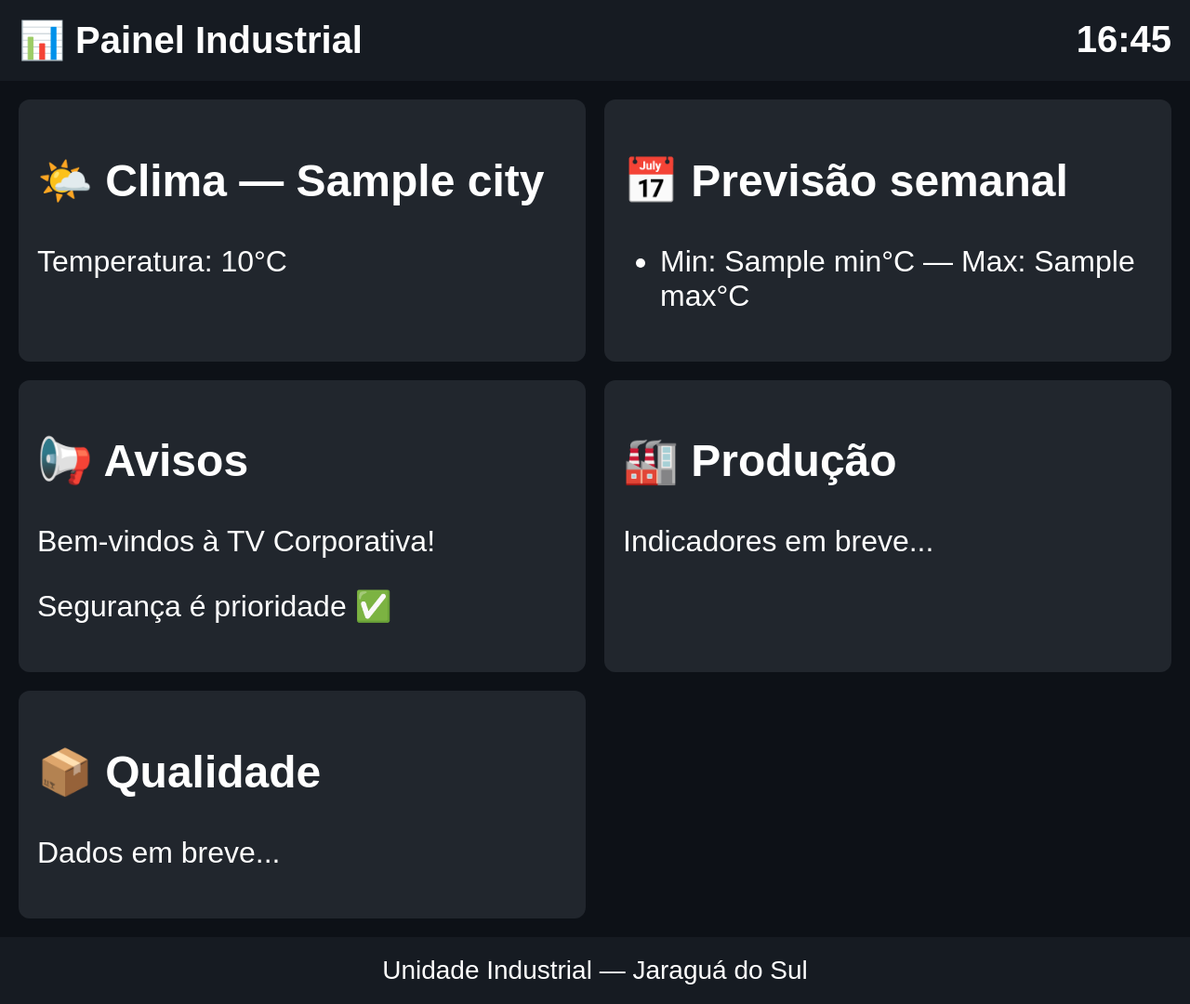
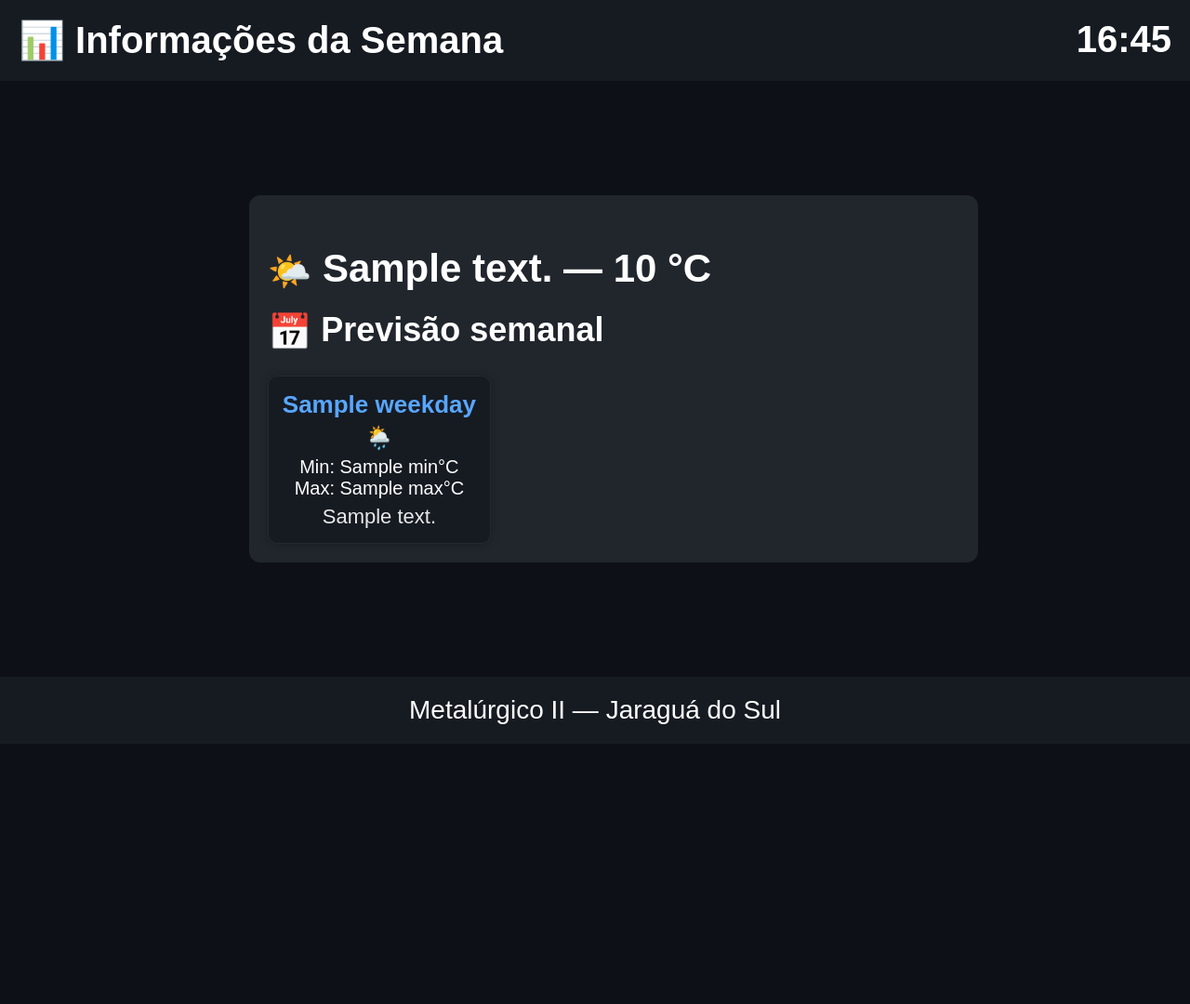
Before and after one commit to trindadereisthiago/tv_corporativa, a Flask app: template presentation/templates/index.html in a window 1280 px wide. Shown: the whole page at 93% size. After the commit the page ends 779 px from the top, so only its background shows below. Run offline with Flask 3, Linux system fonts and the light colour scheme; the template is opened without the code that fills it: most values are stand-ins (such as "Sample title", 1, 10 or a date in 2020).

Commit message:
feat: Novas features adcionadas

```diff
--- a/presentation/routes.py
+++ b/presentation/routes.py
@@ -1,10 +1,14 @@
 from flask import Blueprint, render_template
 from infrastructure.weather_api import OpenWeatherAPI
 from domain.weather_service import WeatherService
+from dotenv import load_dotenv
+import os
 
 router = Blueprint('router', __name__)
 
-api_key = "SUA_API_KEY_AQUI"
+load_dotenv()
+
+api_key = os.getenv("OPENWEATHER_API_KEY")
 weather_repository = OpenWeatherAPI(api_key)
 weather_service = WeatherService(weather_repository)
 
--- a/presentation/templates/index.html
+++ b/presentation/templates/index.html
@@ -6,7 +6,7 @@
     <meta http-equiv="refresh" content="900"> <!-- Atualiza a cada 15min -->
     <title>TV Corporativa</title>
     <style>
-        body {
+        html, body {
             margin: 0;
             background: #0d1117;
             color: #fff;
@@ -14,7 +14,10 @@
             font-size: 32px;
             display: flex;
             flex-direction: column;
-            height: 100vh;
+            height: 100%;
+            padding: 0;
+            width: 100%;
+            overflow: hidden;
         }
 
         header {
@@ -32,6 +35,9 @@
             flex: 1;
             padding: 20px;
             gap: 20px;
+            width: 100vw;
+            height: 100vh;
+            overflow: hidden;
         }
 
         .box {
@@ -45,6 +51,99 @@
             padding: 20px;
             font-size: 28px;
             text-align: center;
+        }
+
+        .weather-box {
+            display: flex;
+            flex-direction: column;
+        }
+
+        .weather-grid {
+            display: grid;
+            grid-template-columns: repeat(3, 1fr);
+            gap: 12px;
+            margin-top: 15px;
+        }
+
+        .weather-card {
+            background: #161b22;
+            border-radius: 10px;
+            padding: 15px;
+            text-align: center;
+            font-size: 24px;
+            display: flex;
+            flex-direction: column;
+            gap: 6px;
+            border: 1px solid rgba(255, 255, 255, 0.06);
+            box-shadow: 0 0 8px rgba(0, 0, 0, 0.25);
+            transition: 0.3s ease;
+        }
+
+        .weather-card:hover {
+            transform: scale(1.05);
+            background: #1f2630;
+        }
+
+        .weekday {
+            font-weight: bold;
+            color: #58a6ff;
+            font-size: 26px;
+        }
+
+        .temp span {
+            display: block;
+            font-size: 20px;
+        }
+
+        .desc {
+            font-size: 22px;
+            opacity: 0.9;
+        }
+
+        .emoji {
+            font-size: 38px;
+            vertical-align: middle;
+        }
+
+        .title {
+            font-size: 42px;
+            margin-bottom: 10px;
+        }
+
+        .subtitle {
+            font-size: 36px;
+            margin: 10px 0;
+        }
+
+        .weather-card.today {
+            border: 2px solid #fff;
+            backdrop-filter: blur(6px);
+            transform: scale(1.03);
+            font-weight: 600;
+        }
+
+        .carousel-container {
+            position: relative;
+            width: 100%;
+            height: 100%;
+            overflow: hidden;
+        }
+
+        .carousel-slide {
+            position: absolute;
+            top: 0;
+            left: 0;
+            width: 100%;
+            height: 100%;
+            opacity: 0;
+            transition: opacity 1s ease;
+            display: flex;
+            justify-content: center;
+            align-items: center;
+        }
+
+        .carousel-slide.active {
+            opacity: 1;
         }
     </style>
     <script>
@@ -60,48 +159,90 @@
 <body onload="clock()">
 
     <header>
-        <div>📊 Painel Industrial</div>
+        <div>📊 Informações da Semana</div>
         <div id="clock"></div>
     </header>
 
-    <div class="content">
+    <div class="content carousel-container">
 
-        <div class="box">
-            <h2>🌤️ Clima — {{ weather.city }}</h2>
-            <p>Temperatura: {{ weather.current_temperature }}°C</p>
+        <!-- SLIDE 1 — CLIMA -->
+        <div class="carousel-slide active">
+            <div class="box weather-box">
+                <h2 class="title">
+                    <span class="emoji">🌤️</span>
+                    {{ weather.current_description | capitalize }} — {{ weather.current_temp }} °C
+                </h2>
+
+                <h3 class="subtitle">
+                    <span class="emoji">📅</span>
+                    Previsão semanal
+                </h3>
+
+                <div class="weather-grid">
+                    {% for day in weather.weekly_forecast %}
+                    <div class="weather-card">
+                        <div class="weekday">{{ day.weekday }}</div>
+                        <div class="icon">🌦️</div>
+                        <div class="temp">
+                            <span>Min: {{ day.min }}°C</span>
+                            <span>Max: {{ day.max }}°C</span>
+                        </div>
+                        <div class="desc">{{ day.description }}</div>
+                    </div>
+                    {% endfor %}
+                </div>
+            </div>
         </div>
 
-        <div class="box">
-            <h2>📅 Previsão semanal</h2>
-            <ul>
-                {% for day in weather.forecast %}
-                <li>Min: {{ day.min }}°C — Max: {{ day.max }}°C</li>
-                {% endfor %}
-            </ul>
-        </div>
-
-
+        <!-- SLIDE 2 — AVISOS -->
+        <div class="carousel-slide">
             <div class="box">
                 <h2>📢 Avisos</h2>
                 <p>Bem-vindos à TV Corporativa!</p>
                 <p>Segurança é prioridade ✅</p>
             </div>
+        </div>
 
+        <!-- SLIDE 3 — PRODUÇÃO -->
+        <div class="carousel-slide">
             <div class="box">
                 <h2>🏭 Produção</h2>
                 <p>Indicadores em breve...</p>
             </div>
+        </div>
 
+        <!-- SLIDE 4 — QUALIDADE -->
+        <div class="carousel-slide">
             <div class="box">
                 <h2>📦 Qualidade</h2>
                 <p>Dados em breve...</p>
             </div>
-
+        </div>
     </div>
 
+
     <footer>
-        Unidade Industrial — Jaraguá do Sul
+        Metalúrgico II — Jaraguá do Sul
     </footer>
+
+    <script>
+        let currentSlide = 0;
+        const slides = document.querySelectorAll('.carousel-slide');
+        const totalSlides = slides.length;
+
+        function showSlide(index) {
+            slides.forEach(s => s.classList.remove('active'));
+            slides[index].classList.add('active');
+        }
+
+        // Trocar a cada 10 segundos
+        setInterval(() => {
+            currentSlide = (currentSlide + 1) % totalSlides;
+            showSlide(currentSlide);
+        }, 10000);
+    </script>
+
+
 
 </body>
 
```
Also changed, not shown: domain/weather_service.py (+19 -3 lines), infrastructure/weather_api.py (+38 -14 lines). Lines whose indentation alone changed are shown as unchanged.
